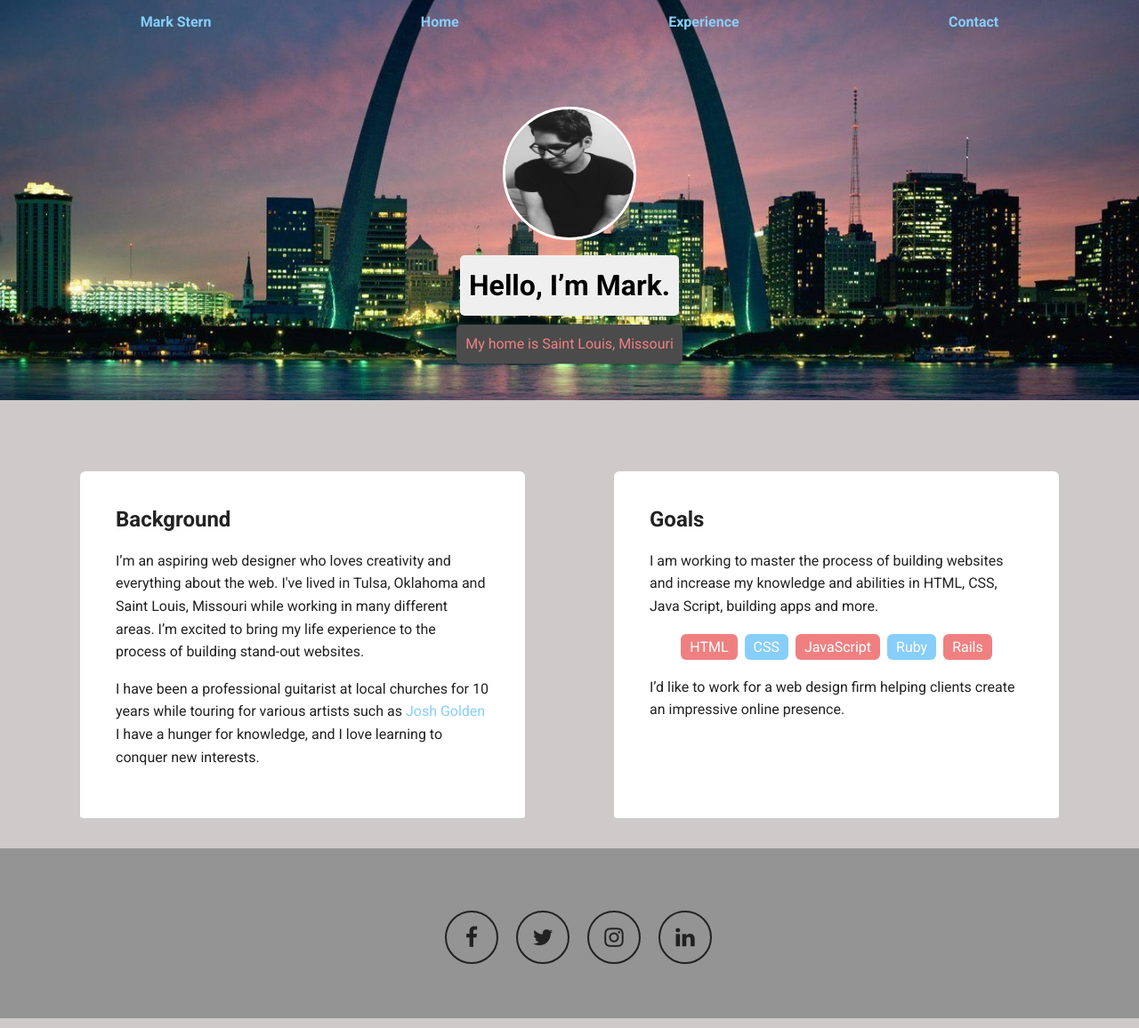
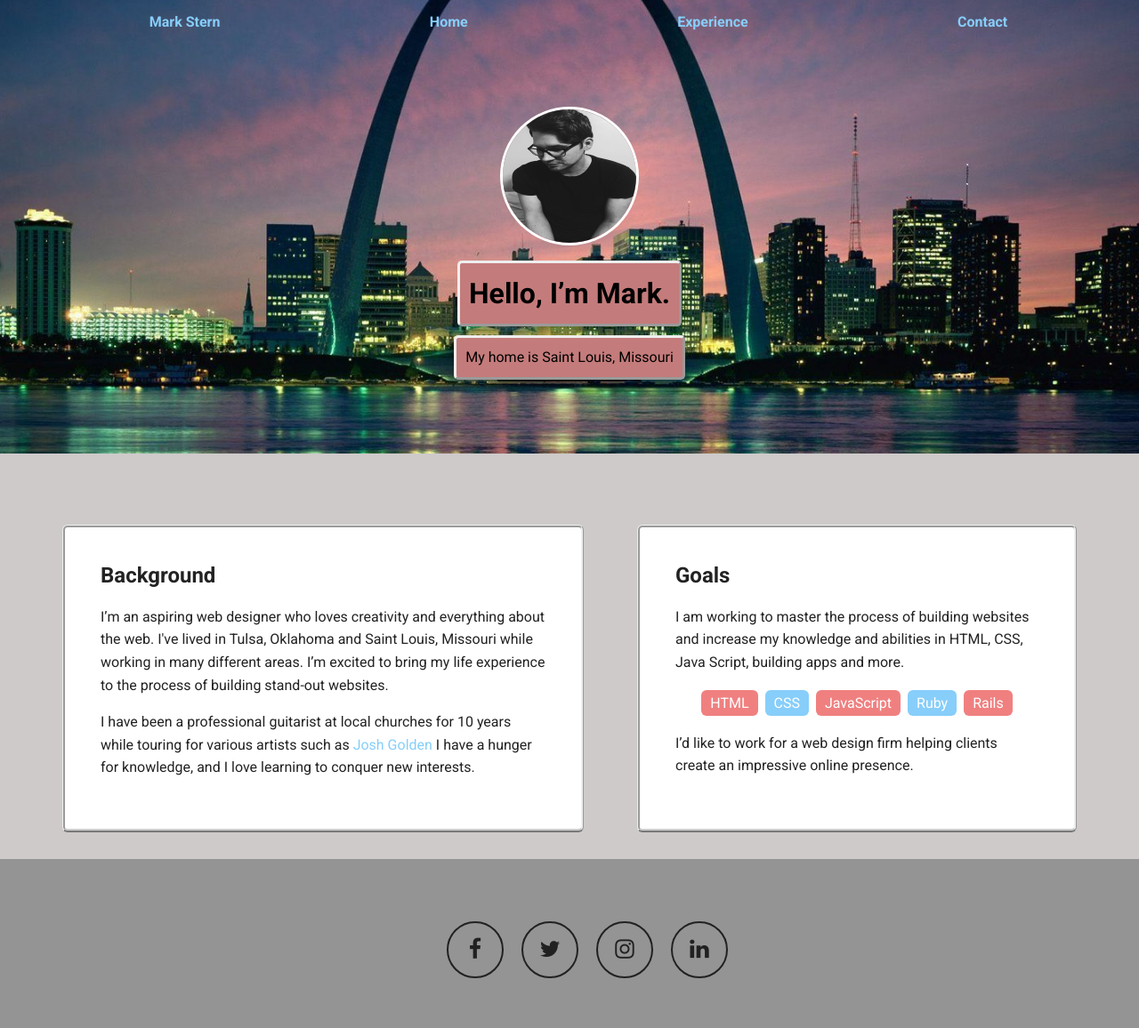
Before and after one commit to markstern7/markstern7-Tec-dagree-project-1, a plain HTML site: page Project #1/index.html in a window 1280 px wide. Shown: the whole page at 89% size. Drawn offline with Linux system fonts and the light colour scheme; a web font is replaced by a local one.

Commit message:
fixed all bugs

```diff
--- a/Project #1/contact.css
+++ b/Project #1/contact.css
@@ -1,7 +1,5 @@
-/* Global Layout Set-up */
-* {
-  box-sizing: border-box;
-}
+
+
 
 body {
   margin: 0;
@@ -18,14 +16,14 @@ a {
   color: lightskyblue;
 }
 a:hover {
-  color: light#6633ff;
+  color:coral;
 }
 
 /* Section Styles */
 
 .main-nav {
   width: 100%;
-  background:light rgb(21, 21, 85);
+  background: rgb(21, 21, 85);
   min-height: 30px;
   padding: 10px;
   position: fixed;
@@ -134,7 +132,7 @@ footer .copyright {
 
 footer ul {
   list-style-type: none;
-  margin: 40;
+  margin: 40px;
   padding: 0;
 
 }
@@ -207,7 +205,6 @@ a.social:hover {
 
   footer {
     font-size: 1.3em;
-    max-width: cover;
     background-color:rgb(148, 148, 148);
     text-align:center;
   }
--- a/Project #1/index.html
+++ b/Project #1/index.html
@@ -16,8 +16,6 @@
           <li><a href="index.html">Home</a></li>
           <li><a href="resume.html">Experience</a></li>
           <li><a href="contact.html">Contact</a></li>
-
-
         </ul>
     </div>
 
@@ -49,12 +47,12 @@
 
     </main>
     <footer>
-      <meta>
-
-      <ul>
 
 
-        <link href="https://cdnjs.cloudflare.com/ajax/libs/font-awesome/4.7.0/css/font-awesome.min.css" rel="stylesheet"></link>
+
+
+
+        <link href="https://cdnjs.cloudflare.com/ajax/libs/font-awesome/4.7.0/css/font-awesome.min.css" rel="stylesheet">
             <div class="social">
                 <a href="https://www.facebook.com/mark.stern.3110" class="fb" title="Join us on Facebook"><i class="fa fa-facebook" aria-hidden="true"></i></a>
                 <a href="https://twitter.com/clarkussmarkuss" class="tw" title="Join us on Twitter"><i class="fa fa-twitter" aria-hidden="true"></i></a>
@@ -63,10 +61,10 @@
             </div>
 
 
-      </ul>
 
 
-      <meta>
+
+
       <p class="copyright"> </p>
     </footer>
   </body>
--- a/Project #1/resume.css
+++ b/Project #1/resume.css
@@ -1,19 +1,3 @@
-h1 {
-    background-color:none;
-
-}
-h2{
-    background-color:none;
-}
-.profile-image{
-    border-image-slice:center;
-    margin-top: 100x;
-    width: 150px;
-    height: 150px;
-    border-radius: 50%;
-    border: 3px solid white;
-    transition: all .5s;
-}
 .section-title {
     text-transform: uppercase;
 }
--- a/Project #1/styles.css
+++ b/Project #1/styles.css
@@ -1,9 +1,5 @@
-/* Global Layout Set-up */
-* {
-  box-sizing: border-box;
-}
 
-body {
+ body{
   margin: 0;
   padding: 0;
   text-align: center;
@@ -18,14 +14,16 @@ a {
   color: lightskyblue;
 }
 a:hover {
-  color: light#6633ff;
+  color: #f37b73;
+
+
 }
 
 /* Section Styles */
 
 .main-nav {
   width: 100%;
-  background:light rgb(21, 21, 85);
+
   min-height: 30px;
   padding: 10px;
   position: fixed;
@@ -72,19 +70,22 @@ header .profile-image {
   transition: all .5s;
 }
 header .profile-image:hover {
-  transform: scale(1.2) rotate(5deg);
+  transform: scale(1.2);
+  border-radius: 5px;
 }
+
 .tag {
-  background-color: #efefef;
+  background-color: #c47b7b;
   color: black;
   padding: 10px;
   border-radius: 5px;
+  border-style:outset;
   display: table;
   margin: 10px auto;
 }
 .location {
-  background-color:rgb(75, 75, 75);
-  color:lightcoral;
+  background-color:#c47b7b;
+  color:rgb(0, 0, 0);
 }
 .card {
   margin: 30px;
@@ -94,9 +95,10 @@ header .profile-image:hover {
   background: #fff;
   border-bottom: 4px solid #ccc;
   border-radius: 6px;
+  border-style:ridge;
 }
 .card:hover {
-  border-color: rgb(2, 23, 31);
+  border-color: rgb(49, 49, 49);
 }
 
 ul.skills {
@@ -134,8 +136,8 @@ footer .copyright {
 
 footer ul {
   list-style-type: none;
-  margin: 40;
-  padding: 0;
+  margin: 40px;
+
 
 }
 
@@ -207,7 +209,6 @@ a.social:hover {
 
   footer {
     font-size: 1.3em;
-    max-width: cover;
     background-color:rgb(148, 148, 148);
     text-align:center;
   }
```
Also changed, not shown: Project #1/contact.html (+7 -6 lines), Project #1/resume.html (+6 -6 lines), Project #1/images/lighthouse.jpg (deleted), Project #1/images/sand.jpg (deleted).
